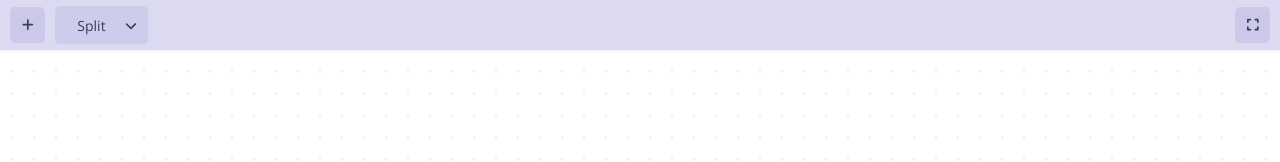
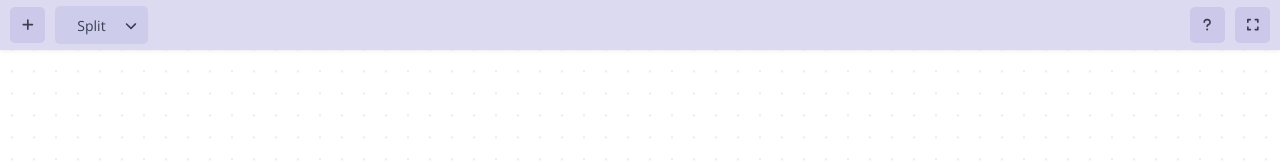
Before and after one commit to eoussama/playback-sync, a Vue app: page / in a window 1280 px wide. Shown: the top 162 px of the page. Built offline with nearby package versions, Linux system fonts and the light colour scheme.

Commit message:
❔ Shortcuts Trigger, #126

```diff
--- a/src/components/layout/HeadSection.vue
+++ b/src/components/layout/HeadSection.vue
@@ -51,6 +51,14 @@ export default defineComponent({
     },
 
     /**
+     * @descripion
+     * Opens the shortcuts modal
+     */
+    onShortcuts(): void {
+      console.log('shortcuts');
+    },
+
+    /**
      * @description
      * Handles mouse enter
      */
@@ -99,6 +107,15 @@ export default defineComponent({
     </div>
 
     <div class="head__right">
+      <TooltipComp text="Shortcuts">
+        <ButtonComp
+          type="primary"
+          icon="question"
+          id="button-shortcuts"
+          @click="onShortcuts"
+        />
+      </TooltipComp>
+
       <TooltipComp text="Toggle fullscreen">
         <ButtonComp
           type="primary"
--- a/src/utils/enums/key.enum.ts
+++ b/src/utils/enums/key.enum.ts
@@ -1,6 +1,7 @@
 export enum Key {
   Close = 'Escape',
   Add = 'KeyN',
+  Shortcuts = 'KeyK',
   Fullscreen = 'F11',
   ToggleFullscreen = 'KeyF',
   TogglePlay = 'Space',
--- a/src/utils/helpers/fontawesome.helper.ts
+++ b/src/utils/helpers/fontawesome.helper.ts
@@ -1,7 +1,7 @@
 import { library } from '@fortawesome/fontawesome-svg-core';
 import { faGithub } from '@fortawesome/free-brands-svg-icons';
 import {
-  faCompress,
+  faCompress, faQuestion,
   faCircleNotch, faHourglassHalf, faExpand,
   faThumbTack, faTrash, faChevronDown, faVideo,
   faPlay, faPause, faRepeat, faBackward, faForward,
@@ -17,7 +17,7 @@ import {
  */
 export function initIcons(): void {
   library.add(
-    faExpand, faCompress,
+    faExpand, faCompress, faQuestion,
     faVideo, faCircleNotch, faHourglassHalf,
     faThumbTack, faTrash, faGithub, faChevronDown,
     faPlay, faPause, faRepeat, faBackward, faForward,
--- a/src/utils/helpers/shortcut.helper.ts
+++ b/src/utils/helpers/shortcut.helper.ts
@@ -36,6 +36,13 @@ export function initShortcuts(): void {
 
         case Key.Add: {
           const addButton = document.getElementById('button-add-modal');
+          addButton?.click();
+
+          break;
+        }
+
+        case Key.Shortcuts: {
+          const addButton = document.getElementById('button-shortcuts');
           addButton?.click();
 
           break;
```
